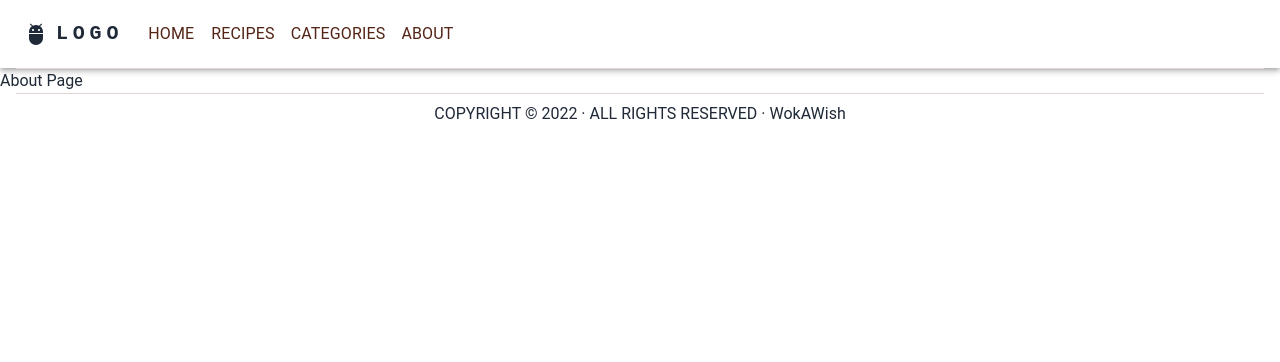
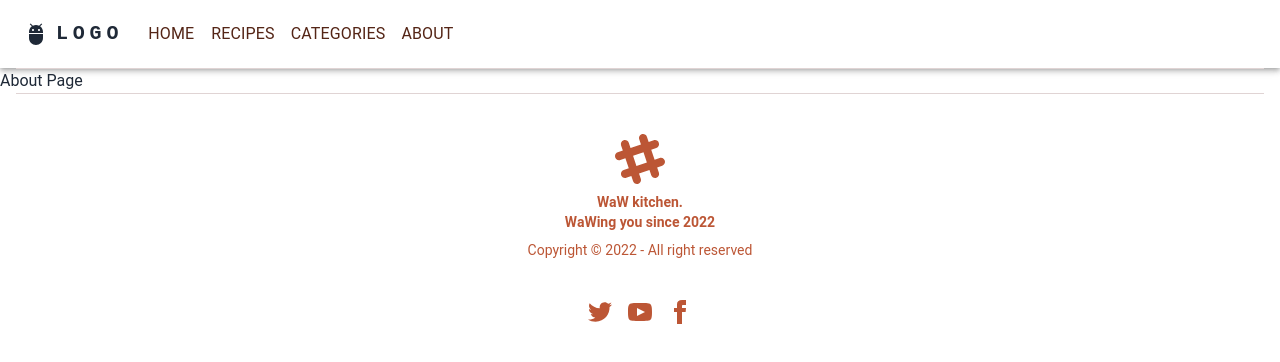
Before and after one commit to devbyalc/kag-project, a Next.js app: page /about in a window 1280 px wide. Shown: the top 362 px of the page. Built offline with nearby package versions, Linux system fonts and the light colour scheme.

Commit message:
reworked footer with tailwind

```diff
--- a/components/Footer/Footer.tsx
+++ b/components/Footer/Footer.tsx
@@ -1,16 +1,23 @@
-import { Grid } from "@mui/material";
-import styles from "./Footer.module.css";
-
-
 
 const Footer: React.FC = () => {
 
   return (
-      <footer>
-        <Grid container sx={{p:1, justifyContent:'space-evenly'}}>
-        COPYRIGHT © 2022 · ALL RIGHTS RESERVED · WokAWish
-        </Grid>
-      </footer>
+    <footer className="footer footer-center p-10 bg-base-100 text-main-900">
+    <div>
+      <svg width="50" height="50" viewBox="0 0 24 24" xmlns="http://www.w3.org/2000/svg" fill-rule="evenodd" clip-rule="evenodd" className="inline-block fill-current"><path d="M22.672 15.226l-2.432.811.841 2.515c.33 1.019-.209 2.127-1.23 2.456-1.15.325-2.148-.321-2.463-1.226l-.84-2.518-5.013 1.677.84 2.517c.391 1.203-.434 2.542-1.831 2.542-.88 0-1.601-.564-1.86-1.314l-.842-2.516-2.431.809c-1.135.328-2.145-.317-2.463-1.229-.329-1.018.211-2.127 1.231-2.456l2.432-.809-1.621-4.823-2.432.808c-1.355.384-2.558-.59-2.558-1.839 0-.817.509-1.582 1.327-1.846l2.433-.809-.842-2.515c-.33-1.02.211-2.129 1.232-2.458 1.02-.329 2.13.209 2.461 1.229l.842 2.515 5.011-1.677-.839-2.517c-.403-1.238.484-2.553 1.843-2.553.819 0 1.585.509 1.85 1.326l.841 2.517 2.431-.81c1.02-.33 2.131.211 2.461 1.229.332 1.018-.21 2.126-1.23 2.456l-2.433.809 1.622 4.823 2.433-.809c1.242-.401 2.557.484 2.557 1.838 0 .819-.51 1.583-1.328 1.847m-8.992-6.428l-5.01 1.675 1.619 4.828 5.011-1.674-1.62-4.829z"></path></svg>
+      <p className="font-bold">
+        WaW kitchen. <br/> WaWing you since 2022
+      </p>
+      <p>Copyright © 2022 - All right reserved</p>
+    </div>
+    <div>
+      <div className="grid grid-flow-col gap-4">
+        <a><svg xmlns="http://www.w3.org/2000/svg" width="24" height="24" viewBox="0 0 24 24" className="fill-current"><path d="M24 4.557c-.883.392-1.832.656-2.828.775 1.017-.609 1.798-1.574 2.165-2.724-.951.564-2.005.974-3.127 1.195-.897-.957-2.178-1.555-3.594-1.555-3.179 0-5.515 2.966-4.797 6.045-4.091-.205-7.719-2.165-10.148-5.144-1.29 2.213-.669 5.108 1.523 6.574-.806-.026-1.566-.247-2.229-.616-.054 2.281 1.581 4.415 3.949 4.89-.693.188-1.452.232-2.224.084.626 1.956 2.444 3.379 4.6 3.419-2.07 1.623-4.678 2.348-7.29 2.04 2.179 1.397 4.768 2.212 7.548 2.212 9.142 0 14.307-7.721 13.995-14.646.962-.695 1.797-1.562 2.457-2.549z"></path></svg></a>
+        <a><svg xmlns="http://www.w3.org/2000/svg" width="24" height="24" viewBox="0 0 24 24" className="fill-current"><path d="M19.615 3.184c-3.604-.246-11.631-.245-15.23 0-3.897.266-4.356 2.62-4.385 8.816.029 6.185.484 8.549 4.385 8.816 3.6.245 11.626.246 15.23 0 3.897-.266 4.356-2.62 4.385-8.816-.029-6.185-.484-8.549-4.385-8.816zm-10.615 12.816v-8l8 3.993-8 4.007z"></path></svg></a>
+        <a><svg xmlns="http://www.w3.org/2000/svg" width="24" height="24" viewBox="0 0 24 24" className="fill-current"><path d="M9 8h-3v4h3v12h5v-12h3.642l.358-4h-4v-1.667c0-.955.192-1.333 1.115-1.333h2.885v-5h-3.808c-3.596 0-5.192 1.583-5.192 4.615v3.385z"></path></svg></a>
+      </div>
+    </div>
+  </footer>
   );
 };
 
```
